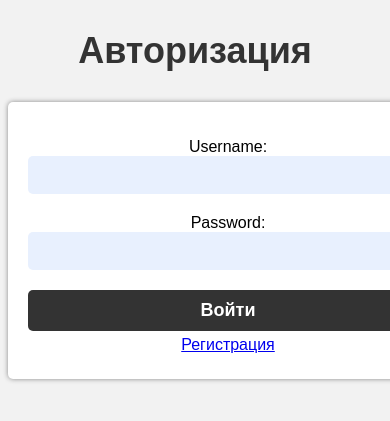
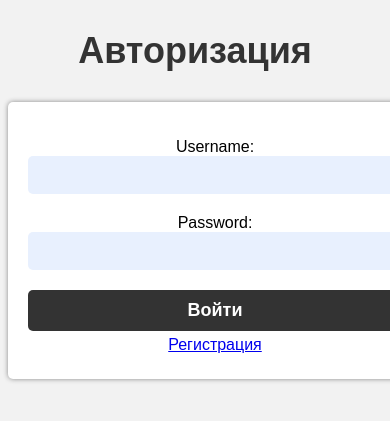
Before and after one commit to kotorkovsciy/scbchallenge2023, a Django app: page /login/ in a window 390 px wide; the page is wider, and only the part inside the window is pictured. Shown: the top 421 px of that part. Run offline with Django 4.2, Linux system fonts and the light colour scheme; parts of the project's set-up code (start-up, migrations or seed data) failed here and were passed over.

Commit message:
feat(login): Added adaptive for smaller screens

```diff
--- a/static/css/login.css
+++ b/static/css/login.css
@@ -69,3 +69,9 @@ button[type=submit]:hover {
     display: flex;
     padding: 5px;
 }
+
+@media (max-width: 768px) {
+    form {
+        width: 100%;
+    }
+}
--- a/templates/login.html
+++ b/templates/login.html
@@ -3,7 +3,10 @@
 <html>
 
 <head>
-    <title></title>
+    <title>Авторизация</title>
+    <meta charset="UTF-8">
+    <meta http-equiv="X-UA-Compatible" content="IE=edge">
+    <meta name="viewport" content="width=device-width, initial-scale=1.0">
     <link rel="stylesheet" type="text/css" href="{% static 'css/login.css' %}">
     <link rel="icon" type="image/png" href="{% static 'images/favicon.png' %}" />
 </head>
```
